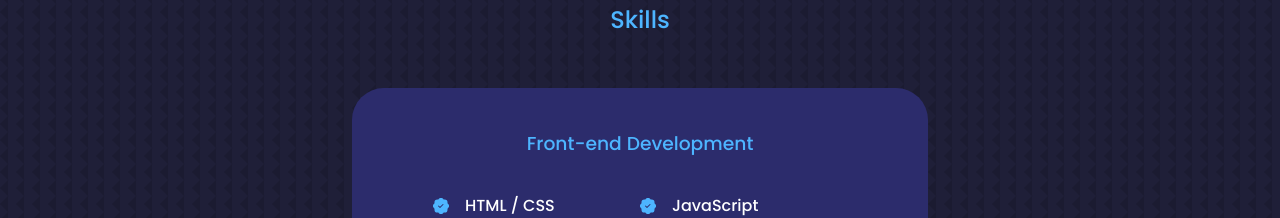
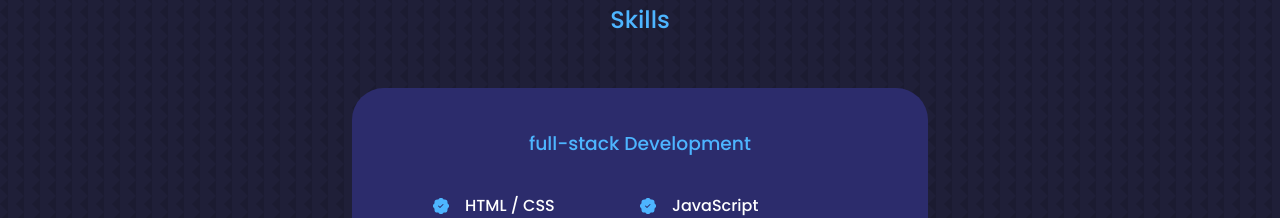
Before and after one commit to Suraj-Yadav-dev/PORTFOLIO_MY, a React (Vite) app: page / in a window 1280 px wide. Shown: the part 1340-1558 px from the top of the page. Built offline with nearby package versions, Linux system fonts and the light colour scheme.

Commit message:
modifying the skill section

```diff
--- a/src/components/experience/Experience.jsx
+++ b/src/components/experience/Experience.jsx
@@ -9,7 +9,7 @@ const Experience = () => {
       <h2>Skills</h2>
       <div className="container experience__container">
         <div className="experience__frontend">
-          <h3>Front-end Development</h3>
+          <h3>full-stack Development</h3>
           <div className="experience__content">
           <article className="experience__details">
               <BsFillPatchCheckFill className="experience__details-icon" />
--- a/src/components/header/HeaderSocials.jsx
+++ b/src/components/header/HeaderSocials.jsx
@@ -5,7 +5,7 @@ import { FaGithub } from 'react-icons/fa';
 const HeaderSocials = () => {
   return (
     <div className="header__socials">
-      <a href="https://www.suraj-yadav-99798b34blinkedin.com/in//" target="_blank" rel="noreferrer" ><BsLinkedin /></a>
+      <a href="https://www.linkedin.com/in/suraj-yadav-99798b34b/" target="_blank" rel="noreferrer" ><BsLinkedin /></a>
       <a href="https://github.com/Suraj-Yadav-dev" target="_blank" rel="noreferrer" ><FaGithub /></a>
     </div>
   )
```
